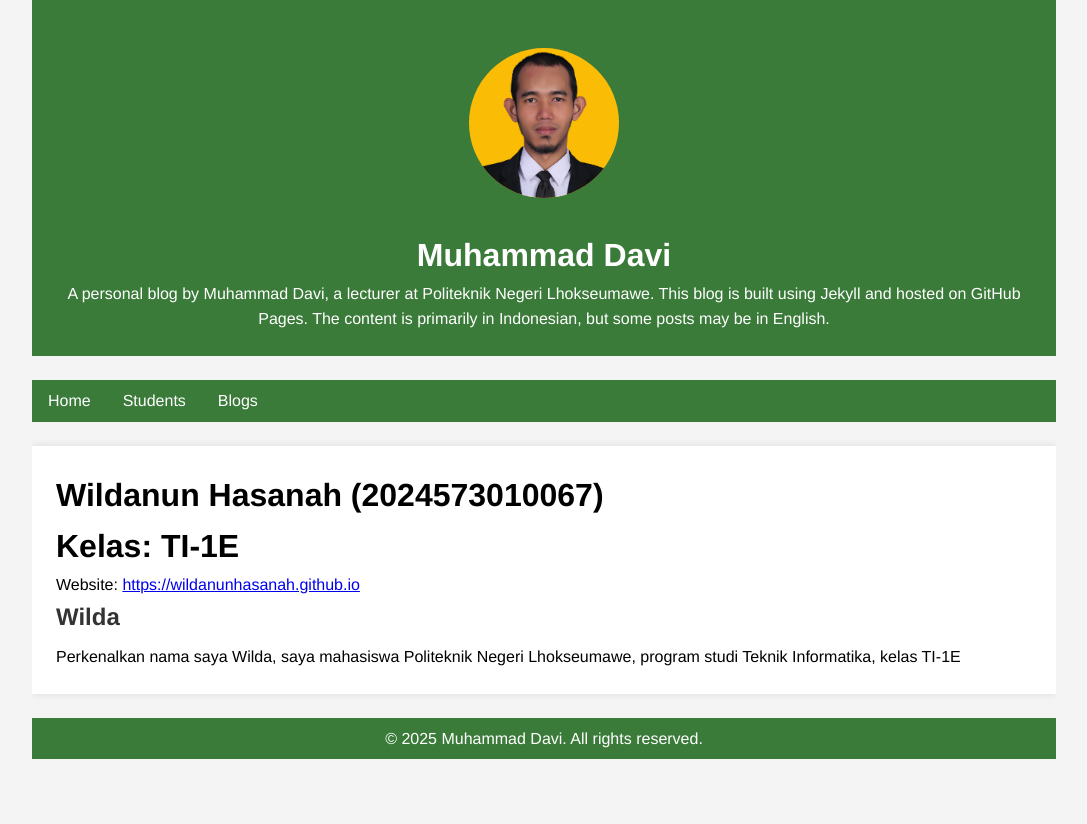
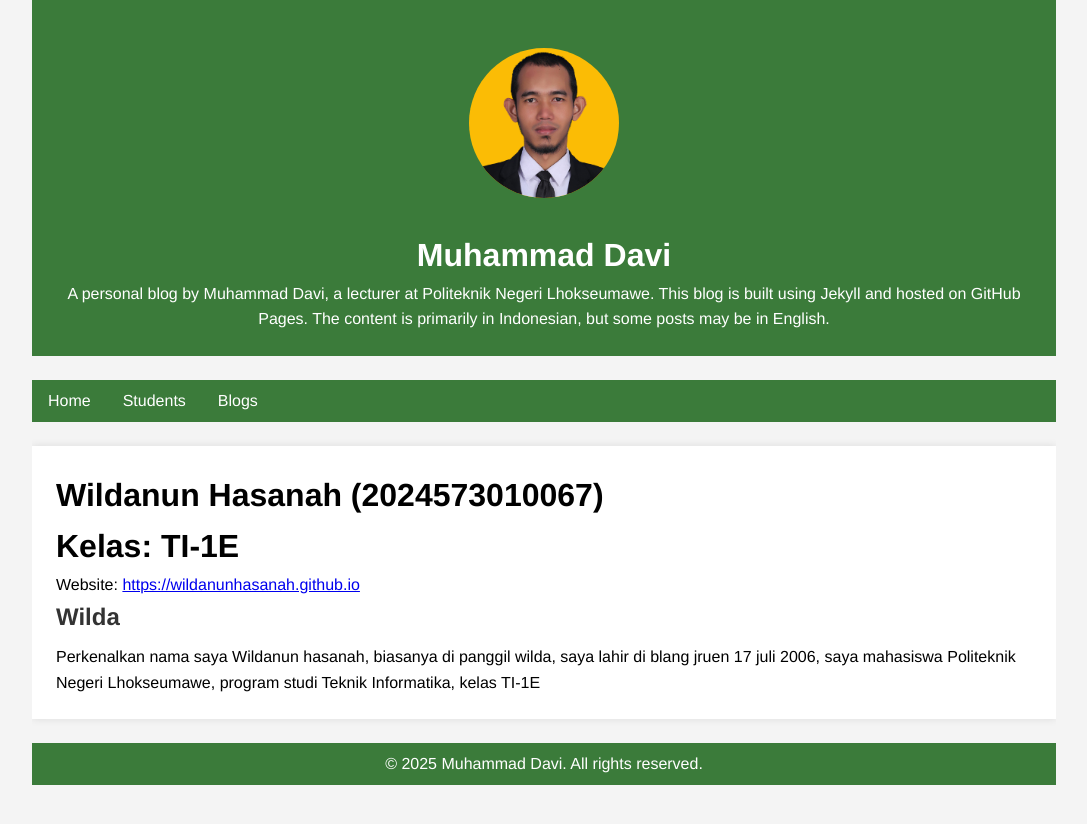
Before and after one commit to muhdavi-pnl/muhdavi-pnl.github.io, a Jekyll site: the page built from _students/wilda.md, in a window 1280 px wide. Shown: the top 824 px of the page, without its empty margins (96-1183 px from the left). Built offline with Jekyll 4.4.1, drawn with Linux system fonts in a browser that asks for light colours.

Commit message:
Update wilda.md

```diff
--- a/_students/wilda.md
+++ b/_students/wilda.md
@@ -7,4 +7,4 @@ class: TI-1E
 website: https://wildanunhasanah.github.io
 ---
 ## Wilda
-Perkenalkan nama saya Wilda, saya mahasiswa Politeknik Negeri Lhokseumawe, program studi Teknik Informatika, kelas TI-1E
+Perkenalkan nama saya Wildanun hasanah, biasanya di panggil wilda, saya lahir di blang jruen 17 juli 2006, saya mahasiswa Politeknik Negeri Lhokseumawe, program studi Teknik Informatika, kelas TI-1E
```
